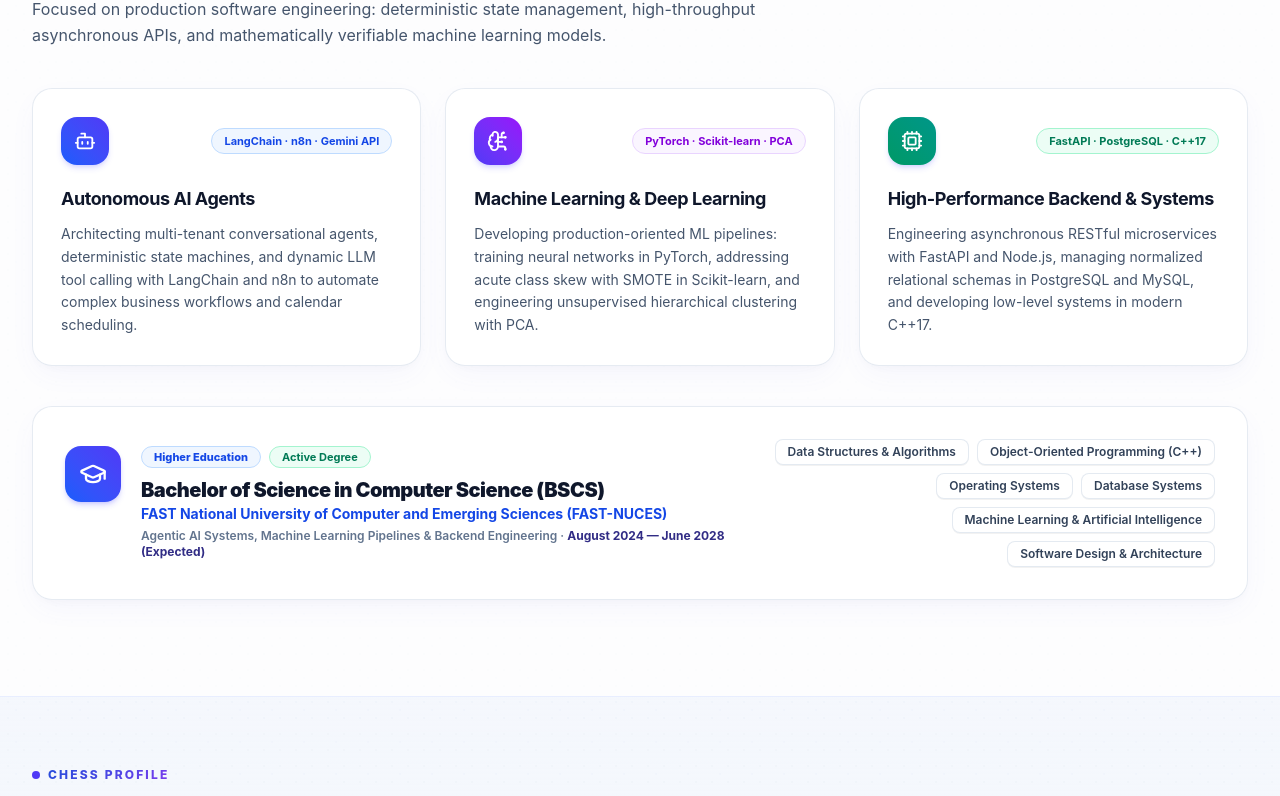
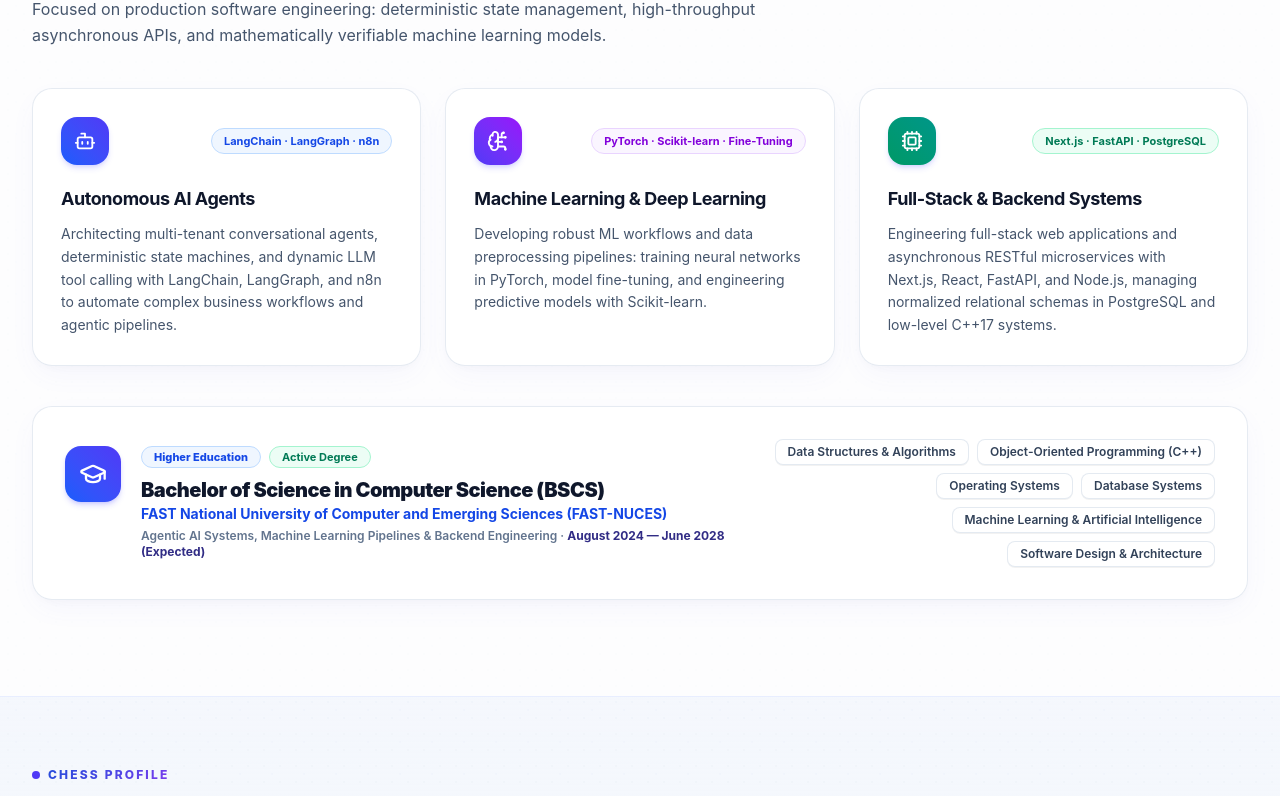
Before and after one commit to Umair-Nawaz0/my-portfolio, a Next.js app: page / in a window 1280 px wide. Shown: the part 1034-1830 px from the top of the page. Built offline with nearby package versions, Linux system fonts and the light colour scheme; no server answers.

Commit message:
feat(skills): update technical skills across resume and portfolio (ML workflows, LangGraph, agentic workflows, full-stack Next.js/React/HTML/CSS)

```diff
--- a/src/components/home/AboutSection.tsx
+++ b/src/components/home/AboutSection.tsx
@@ -7,30 +7,30 @@ const pillars = [
     title: "Autonomous AI Agents",
     gradient: "from-blue-600 to-indigo-600",
     borderTop: "border-t-blue-500",
-    badge: "LangChain · n8n · Gemini API",
+    badge: "LangChain · LangGraph · n8n",
     badgeColor: "bg-blue-50 text-blue-700 border-blue-200",
     description:
-      "Architecting multi-tenant conversational agents, deterministic state machines, and dynamic LLM tool calling with LangChain and n8n to automate complex business workflows and calendar scheduling.",
+      "Architecting multi-tenant conversational agents, deterministic state machines, and dynamic LLM tool calling with LangChain, LangGraph, and n8n to automate complex business workflows and agentic pipelines.",
   },
   {
     icon: BrainCircuit,
     title: "Machine Learning & Deep Learning",
     gradient: "from-indigo-600 to-purple-600",
     borderTop: "border-t-indigo-500",
-    badge: "PyTorch · Scikit-learn · PCA",
+    badge: "PyTorch · Scikit-learn · Fine-Tuning",
     badgeColor: "bg-purple-50 text-purple-700 border-purple-200",
     description:
-      "Developing production-oriented ML pipelines: training neural networks in PyTorch, addressing acute class skew with SMOTE in Scikit-learn, and engineering unsupervised hierarchical clustering with PCA.",
+      "Developing robust ML workflows and data preprocessing pipelines: training neural networks in PyTorch, model fine-tuning, and engineering predictive models with Scikit-learn.",
   },
   {
     icon: Cpu,
-    title: "High-Performance Backend & Systems",
+    title: "Full-Stack & Backend Systems",
     gradient: "from-emerald-600 to-teal-600",
     borderTop: "border-t-emerald-500",
-    badge: "FastAPI · PostgreSQL · C++17",
+    badge: "Next.js · FastAPI · PostgreSQL",
     badgeColor: "bg-emerald-50 text-emerald-700 border-emerald-200",
     description:
-      "Engineering asynchronous RESTful microservices with FastAPI and Node.js, managing normalized relational schemas in PostgreSQL and MySQL, and developing low-level systems in modern C++17.",
+      "Engineering full-stack web applications and asynchronous RESTful microservices with Next.js, React, FastAPI, and Node.js, managing normalized relational schemas in PostgreSQL and low-level C++17 systems.",
   },
 ];
 
--- a/src/components/home/TechStack.tsx
+++ b/src/components/home/TechStack.tsx
@@ -12,12 +12,12 @@ const groupColors: Record<string, { borderTop: string; badge: string; text: stri
     badge: "bg-blue-50 text-blue-700 border-blue-200",
     text: "text-blue-700",
   },
-  "Backend & Systems": {
+  "Full-Stack & Backend Systems": {
     borderTop: "border-t-emerald-500",
     badge: "bg-emerald-50 text-emerald-700 border-emerald-200",
     text: "text-emerald-700",
   },
-  "Frontend & Engineering Tools": {
+  "Databases & DevOps Tools": {
     borderTop: "border-t-indigo-500",
     badge: "bg-indigo-50 text-indigo-700 border-indigo-200",
     text: "text-indigo-700",
--- a/src/data/skills.ts
+++ b/src/data/skills.ts
@@ -14,11 +14,10 @@ export const skillGroups: SkillGroup[] = [
     skills: [
       { name: "PyTorch", link: "https://pytorch.org" },
       { name: "Scikit-Learn" },
+      { name: "Machine Learning Workflows" },
+      { name: "Data Preprocessing" },
       { name: "Model Fine-Tuning" },
-      { name: "SMOTE Oversampling" },
       { name: "LinearSVC & Decision Trees" },
-      { name: "PCA Dimensionality Reduction" },
-      { name: "Hierarchical Clustering" },
       { name: "Pandas & NumPy" },
     ],
   },
@@ -28,7 +27,9 @@ export const skillGroups: SkillGroup[] = [
       { name: "Generative AI" },
       { name: "LLM Integrations" },
       { name: "Autonomous AI Agents" },
+      { name: "Agentic Workflows" },
       { name: "LangChain" },
+      { name: "LangGraph" },
       { name: "Prompt Engineering" },
       { name: "LLM Tool Calling & Function Execution" },
       { name: "Google Gemini API & OpenAI" },
@@ -37,22 +38,27 @@ export const skillGroups: SkillGroup[] = [
     ],
   },
   {
-    title: "Backend & Systems",
+    title: "Full-Stack & Backend Systems",
     skills: [
+      { name: "Next.js 16 (App Router)" },
+      { name: "React 19" },
+      { name: "JavaScript (ES6+)" },
+      { name: "HTML5 & CSS3" },
+      { name: "TypeScript" },
       { name: "FastAPI (Async Python)" },
       { name: "Node.js & Express" },
       { name: "PHP" },
-      { name: "PostgreSQL (asyncpg / SQLAlchemy)" },
-      { name: "MySQL" },
+      { name: "RESTful APIs" },
       { name: "Modern C++17 (OOP & Systems)" },
-      { name: "Docker" },
     ],
   },
   {
-    title: "Frontend & Engineering Tools",
+    title: "Databases & DevOps Tools",
     skills: [
-      { name: "Next.js 16 (App Router)" },
-      { name: "React 19 & TypeScript" },
+      { name: "PostgreSQL (asyncpg / SQLAlchemy)" },
+      { name: "MySQL" },
+      { name: "Relational Schema Architecture" },
+      { name: "Docker" },
       { name: "Tailwind CSS" },
       { name: "Git & GitHub Workflows" },
       { name: "Linux / Bash Scripting" },
```
Also changed, not shown: 1 other file (tests, documents, lock files or other folders).
